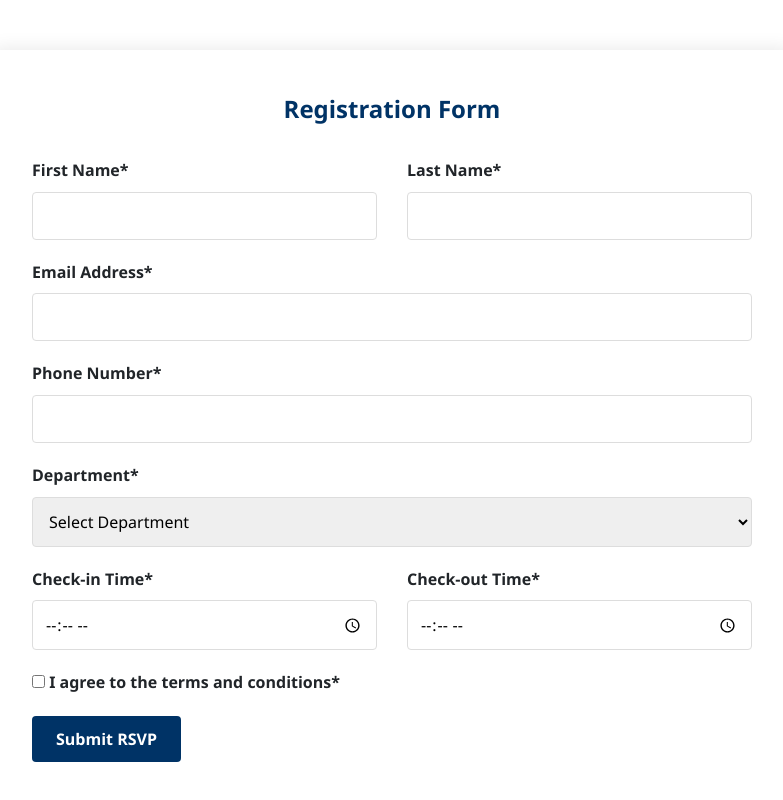
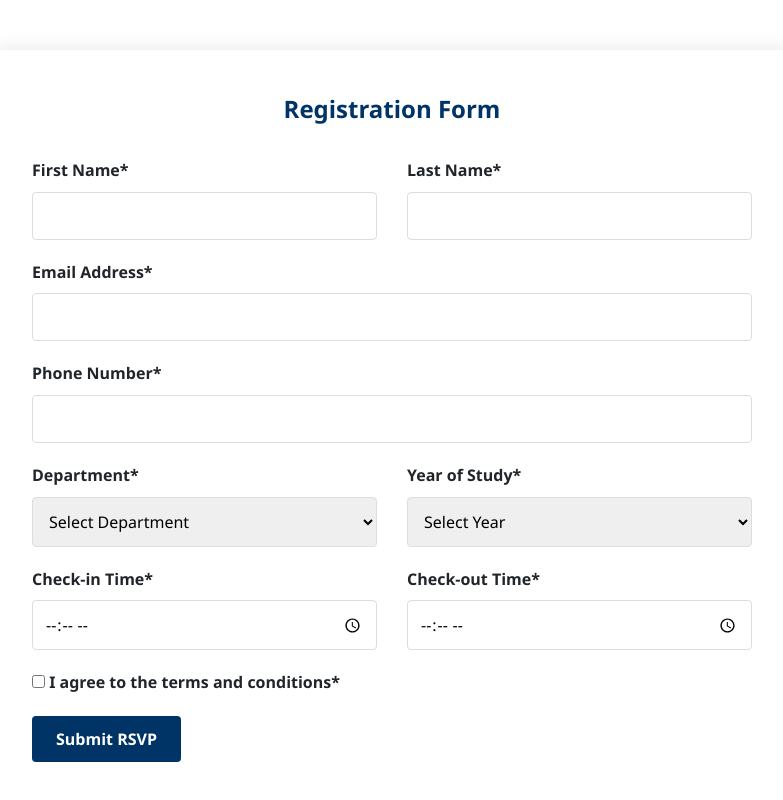
Before and after one commit to vivek4352/Student-Registration, a plain HTML site: page index.html in a window 1280 px wide. Shown: the part 672-1472 px from the top of the page, without its empty margins (248-1031 px from the left). Drawn offline with Linux system fonts and the light colour scheme.

Commit message:
Update index.html

```diff
--- a/index.html
+++ b/index.html
@@ -60,7 +60,6 @@
             margin: 0 auto 30px;
         }
 
-        /* Rest of your existing CSS remains the same */
         /* Form Section */
         .registration {
             padding: 60px 0;
@@ -210,6 +209,8 @@
                         <div class="error" id="phoneError">Please enter a valid phone number</div>
                     </div>
 
+                    <div class="row">
+                        <div class="col">
                             <div class="form-group">
                                 <label for="department">Department*</label>
                                 <select id="department" class="form-control" required>
@@ -226,6 +227,21 @@
                                     <option value="Other">Other</option>
                                 </select>
                                 <div class="error" id="departmentError">Please select your department</div>
+                            </div>
+                        </div>
+                        <div class="col">
+                            <div class="form-group">
+                                <label for="year">Year of Study*</label>
+                                <select id="year" class="form-control" required>
+                                    <option value="">Select Year</option>
+                                    <option value="1st Year">1st Year</option>
+                                    <option value="2nd Year">2nd Year</option>
+                                    <option value="3rd Year">3rd Year</option>
+                                    <option value="4th Year">4th Year</option>
+                                </select>
+                                <div class="error" id="yearError">Please select your year of study</div>
+                            </div>
+                        </div>
                     </div>
 
                     <div class="row">
@@ -303,6 +319,13 @@
                 isValid = false;
             }
 
+            // Validate year of study
+            const year = document.getElementById('year');
+            if (!year.value) {
+                document.getElementById('yearError').style.display = 'block';
+                isValid = false;
+            }
+
             // Validate check-in/out
             const checkIn = document.getElementById('checkIn');
             const checkOut = document.getElementById('checkOut');
```
Lines whose indentation alone changed are shown as unchanged.
